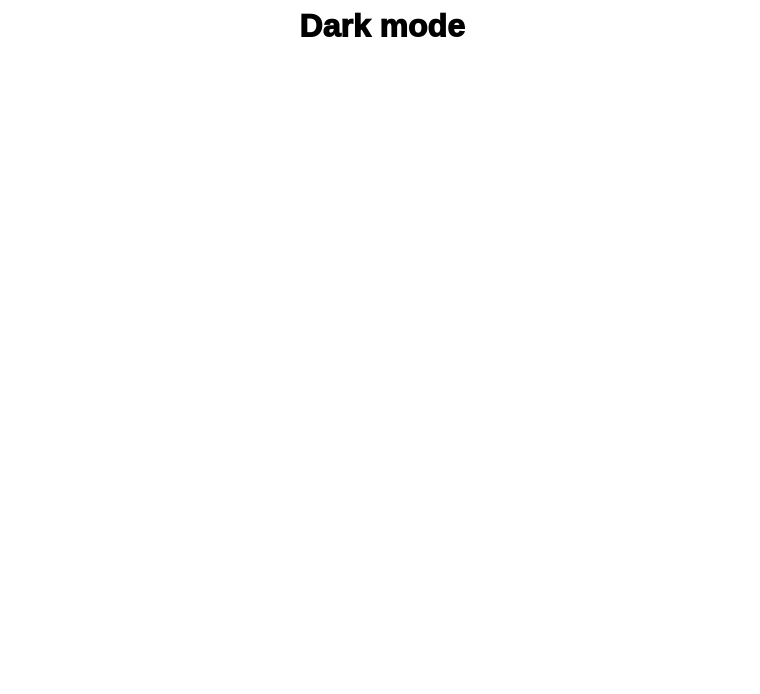
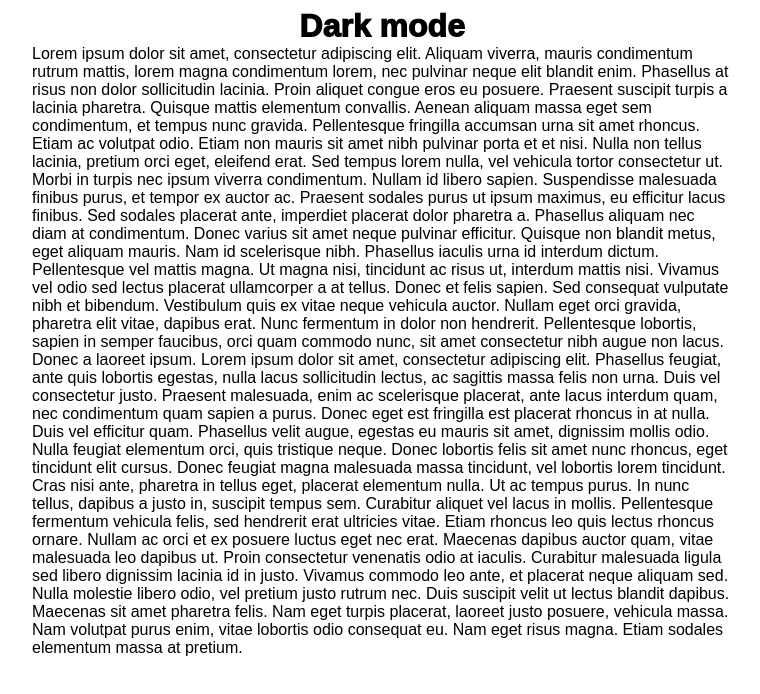
Before and after one commit to kesavamas/dark-mode, a plain HTML site: page index.html in a window 1280 px wide. Shown: the whole page, without its empty margins (258-1018 px from the left). Drawn offline with Linux system fonts and the light colour scheme.

Commit message:
add content

```diff
--- a/index.html
+++ b/index.html
@@ -1,14 +1,64 @@
 <!DOCTYPE html>
 <html lang="en">
     <head>
-    <meta charset="UTF-8">
-    <meta name="viewport" content="width=device-width, initial-scale=1.0">
+        <meta charset="UTF-8" />
+        <meta name="viewport" content="width=device-width, initial-scale=1.0" />
         <title>Dark mode</title>
-    <link rel="stylesheet" href="style.css">
+        <link rel="stylesheet" href="style.css" />
     </head>
     <body>
-    <div class="head">
-        Dark mode
+        <div class="head">Dark mode</div>
+        <div class="content">
+            Lorem ipsum dolor sit amet, consectetur adipiscing elit. Aliquam
+            viverra, mauris condimentum rutrum mattis, lorem magna condimentum
+            lorem, nec pulvinar neque elit blandit enim. Phasellus at risus non
+            dolor sollicitudin lacinia. Proin aliquet congue eros eu posuere.
+            Praesent suscipit turpis a lacinia pharetra. Quisque mattis
+            elementum convallis. Aenean aliquam massa eget sem condimentum, et
+            tempus nunc gravida. Pellentesque fringilla accumsan urna sit amet
+            rhoncus. Etiam ac volutpat odio. Etiam non mauris sit amet nibh
+            pulvinar porta et et nisi. Nulla non tellus lacinia, pretium orci
+            eget, eleifend erat. Sed tempus lorem nulla, vel vehicula tortor
+            consectetur ut. Morbi in turpis nec ipsum viverra condimentum.
+            Nullam id libero sapien. Suspendisse malesuada finibus purus, et
+            tempor ex auctor ac. Praesent sodales purus ut ipsum maximus, eu
+            efficitur lacus finibus. Sed sodales placerat ante, imperdiet
+            placerat dolor pharetra a. Phasellus aliquam nec diam at
+            condimentum. Donec varius sit amet neque pulvinar efficitur. Quisque
+            non blandit metus, eget aliquam mauris. Nam id scelerisque nibh.
+            Phasellus iaculis urna id interdum dictum. Pellentesque vel mattis
+            magna. Ut magna nisi, tincidunt ac risus ut, interdum mattis nisi.
+            Vivamus vel odio sed lectus placerat ullamcorper a at tellus. Donec
+            et felis sapien. Sed consequat vulputate nibh et bibendum.
+            Vestibulum quis ex vitae neque vehicula auctor. Nullam eget orci
+            gravida, pharetra elit vitae, dapibus erat. Nunc fermentum in dolor
+            non hendrerit. Pellentesque lobortis, sapien in semper faucibus,
+            orci quam commodo nunc, sit amet consectetur nibh augue non lacus.
+            Donec a laoreet ipsum. Lorem ipsum dolor sit amet, consectetur
+            adipiscing elit. Phasellus feugiat, ante quis lobortis egestas,
+            nulla lacus sollicitudin lectus, ac sagittis massa felis non urna.
+            Duis vel consectetur justo. Praesent malesuada, enim ac scelerisque
+            placerat, ante lacus interdum quam, nec condimentum quam sapien a
+            purus. Donec eget est fringilla est placerat rhoncus in at nulla.
+            Duis vel efficitur quam. Phasellus velit augue, egestas eu mauris
+            sit amet, dignissim mollis odio. Nulla feugiat elementum orci, quis
+            tristique neque. Donec lobortis felis sit amet nunc rhoncus, eget
+            tincidunt elit cursus. Donec feugiat magna malesuada massa
+            tincidunt, vel lobortis lorem tincidunt. Cras nisi ante, pharetra in
+            tellus eget, placerat elementum nulla. Ut ac tempus purus. In nunc
+            tellus, dapibus a justo in, suscipit tempus sem. Curabitur aliquet
+            vel lacus in mollis. Pellentesque fermentum vehicula felis, sed
+            hendrerit erat ultricies vitae. Etiam rhoncus leo quis lectus
+            rhoncus ornare. Nullam ac orci et ex posuere luctus eget nec erat.
+            Maecenas dapibus auctor quam, vitae malesuada leo dapibus ut. Proin
+            consectetur venenatis odio at iaculis. Curabitur malesuada ligula
+            sed libero dignissim lacinia id in justo. Vivamus commodo leo ante,
+            et placerat neque aliquam sed. Nulla molestie libero odio, vel
+            pretium justo rutrum nec. Duis suscipit velit ut lectus blandit
+            dapibus. Maecenas sit amet pharetra felis. Nam eget turpis placerat,
+            laoreet justo posuere, vehicula massa. Nam volutpat purus enim,
+            vitae lobortis odio consequat eu. Nam eget risus magna. Etiam
+            sodales elementum massa at pretium.
         </div>
     </body>
 </html>
--- a/style.css
+++ b/style.css
@@ -5,3 +5,8 @@
     width: max-content;
     margin: 0 auto;
 }
+.content{
+    font-family: sans-serif;
+    max-width: 700px;
+    margin: 0 auto;
+}
```
Lines whose indentation alone changed are shown as unchanged.
